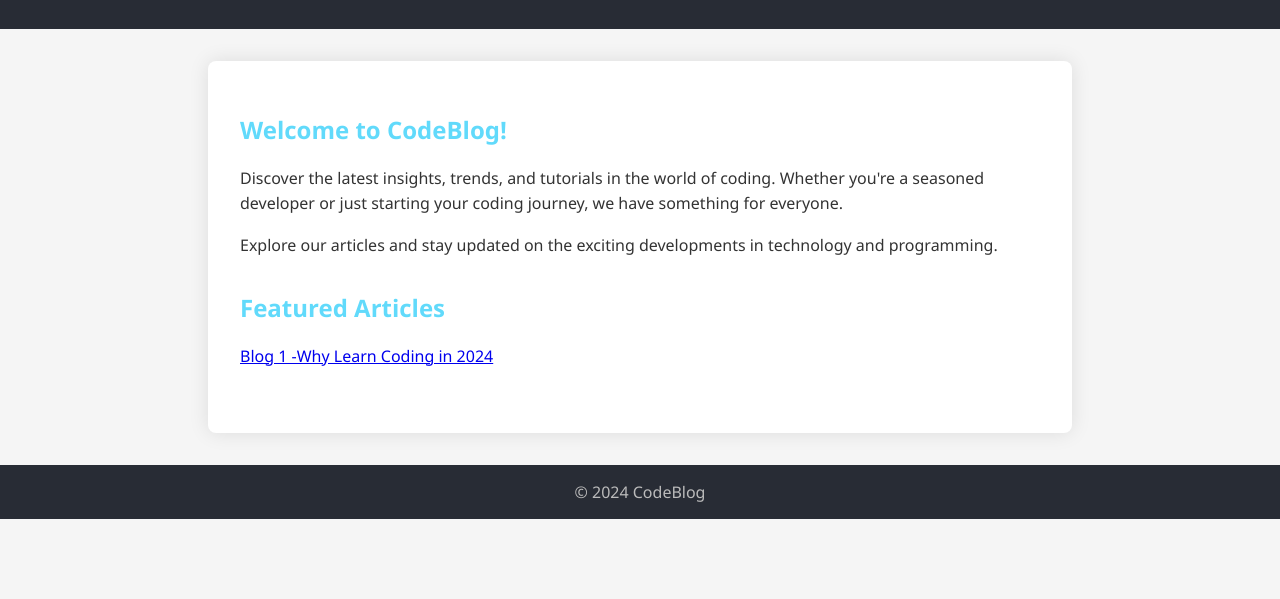
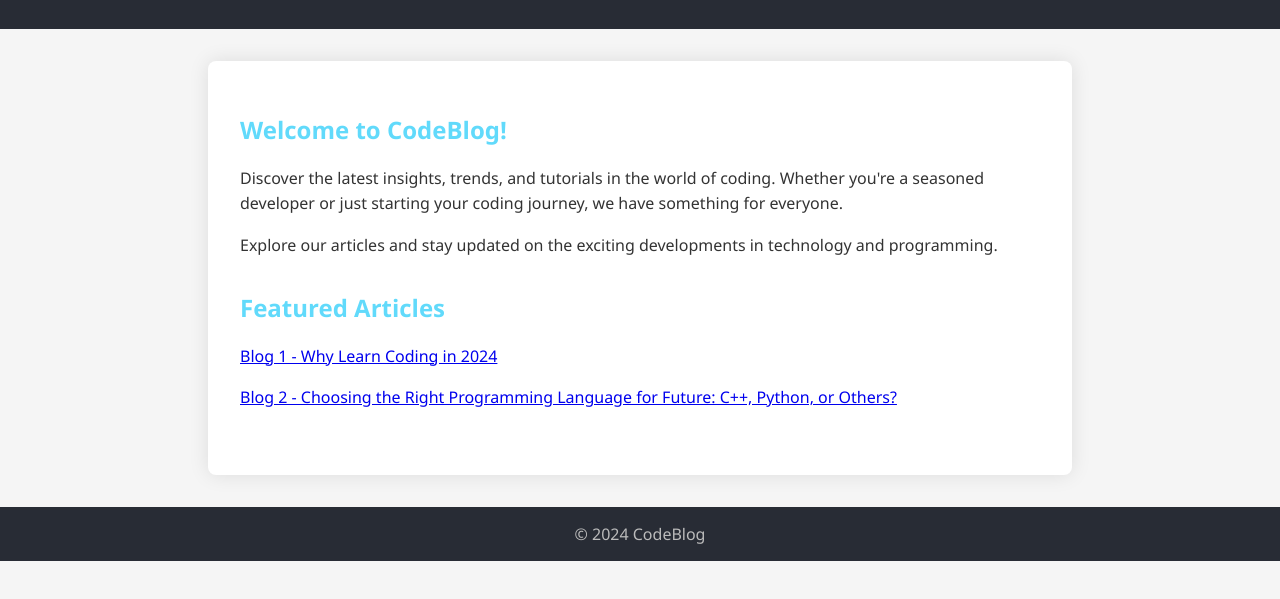
Before and after one commit to cistcoders/Blog, a plain HTML site: page index.html in a window 1280 px wide. Shown: the part 125-724 px from the top of the page. Drawn offline with Linux system fonts and the light colour scheme.

Commit message:
Update index.html

```diff
--- a/index.html
+++ b/index.html
@@ -87,7 +87,8 @@
     <article>
       <h2>Featured Articles</h2>
       <!-- Add links to your featured articles -->
-      <p><a href="./Blog01/">Blog 1 -Why Learn Coding in 2024</a></p>
+      <p><a href="./Blog01/">Blog 1 - Why Learn Coding in 2024</a></p>
+      <p><a href="./Blog2/">Blog 2 - Choosing the Right Programming Language for Future: C++, Python, or Others?</a></p>
 
     </article>
   </main>
```
